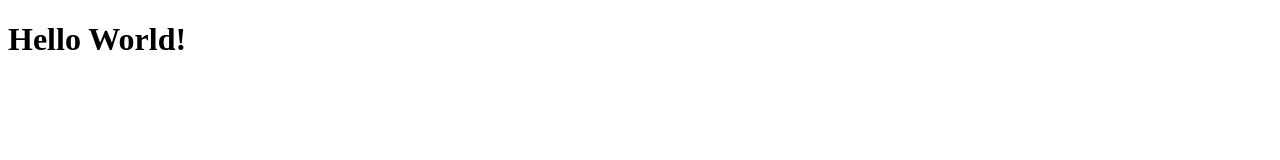
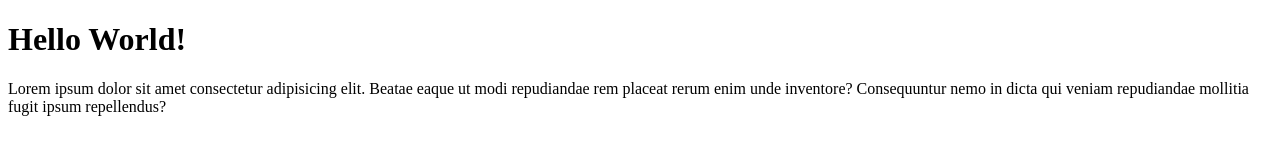
Before and after one commit to Deansyh/deni-git-test, a plain HTML site: page index.html in a window 1280 px wide. Drawn offline with Linux system fonts and the light colour scheme.

Commit message:
Menambahkan Paragraph

```diff
--- a/index.html
+++ b/index.html
@@ -8,5 +8,6 @@
 </head>
 <body>
     <h1>Hello World!</h1>
+    <p>Lorem ipsum dolor sit amet consectetur adipisicing elit. Beatae eaque ut modi repudiandae rem placeat rerum enim unde inventore? Consequuntur nemo in dicta qui veniam repudiandae mollitia fugit ipsum repellendus?</p>
 </body>
 </html>
```
